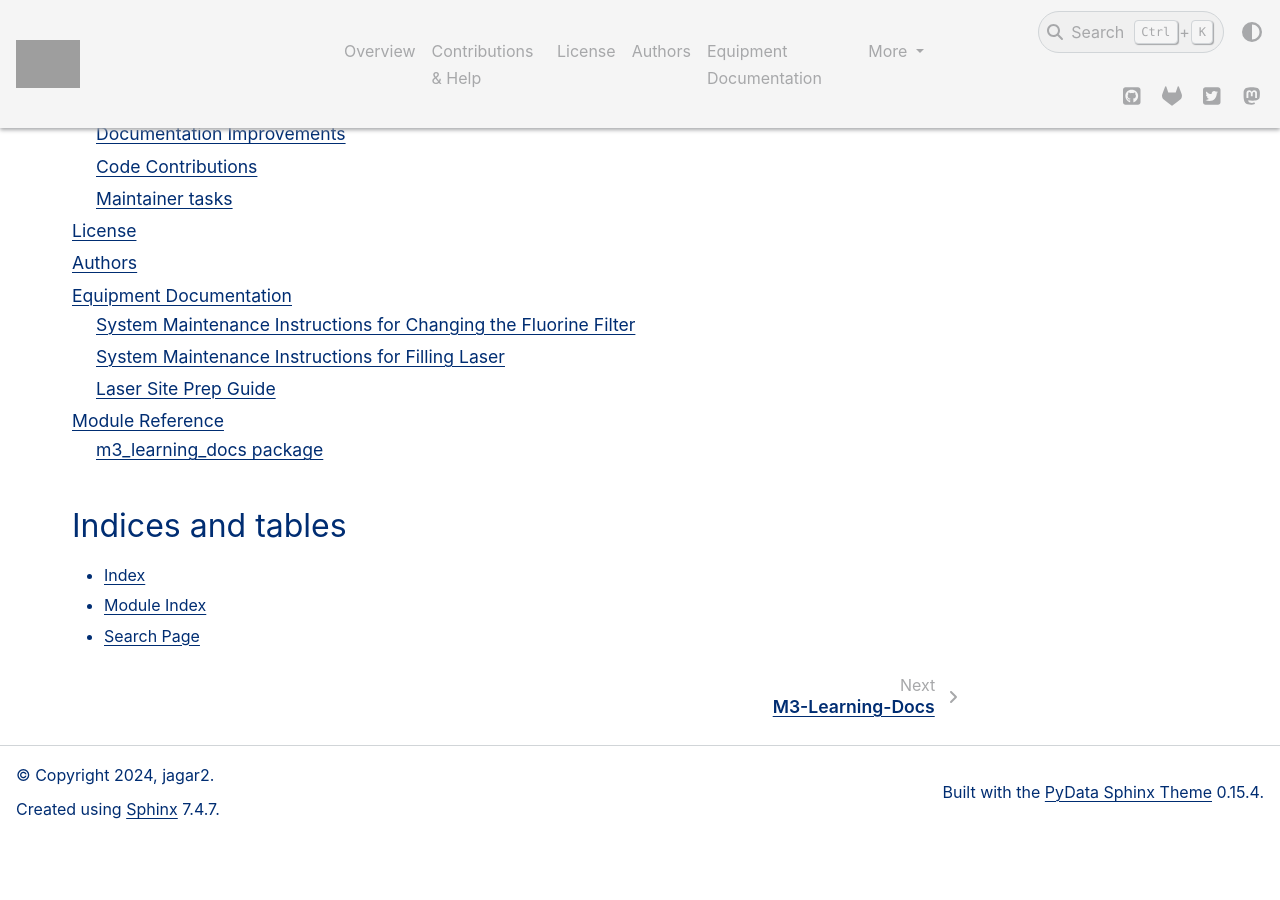
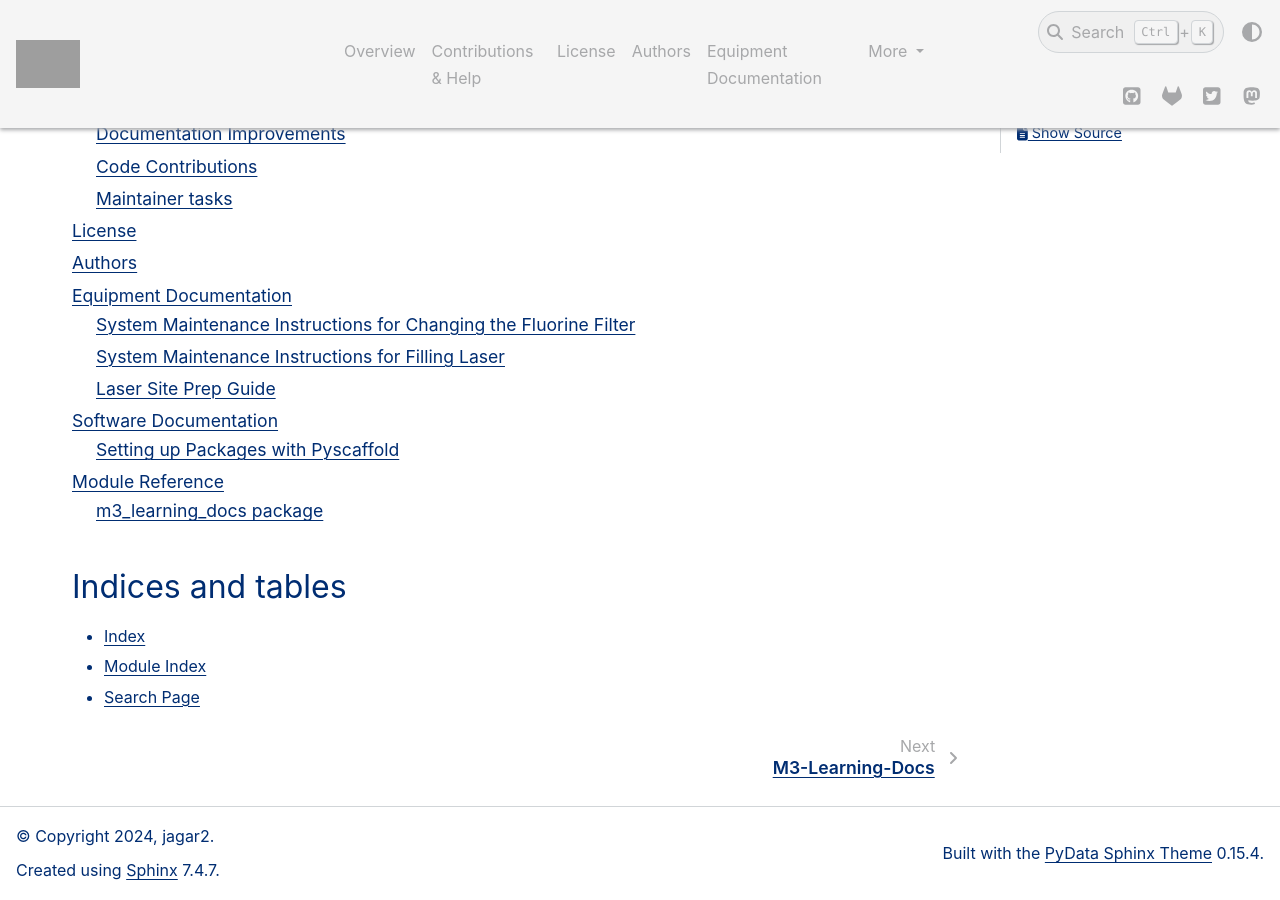
Before and after one commit to m3-learning/M3-Learning-Docs, a Sphinx documentation site: the page built from docs/index.rst, in a window 1280 px wide and 900 px high, scrolled down 689 px. Built offline with Sphinx 7.4.7 and the PyData theme 0.15.4, drawn with Linux system fonts in a browser that asks for light colours; before the commit the page ends 1527 px from its top, so only the background shows below that; grey boxes are pictures that could not be loaded.

Commit message:
update software

```diff
--- a/docs/index.rst
+++ b/docs/index.rst
@@ -34,6 +34,7 @@
    License <license>
    Authors <authors>
    Equipment Documentation <equipment>
+   Software Documentation <software>
    Module Reference <api/modules>
 
 
```
